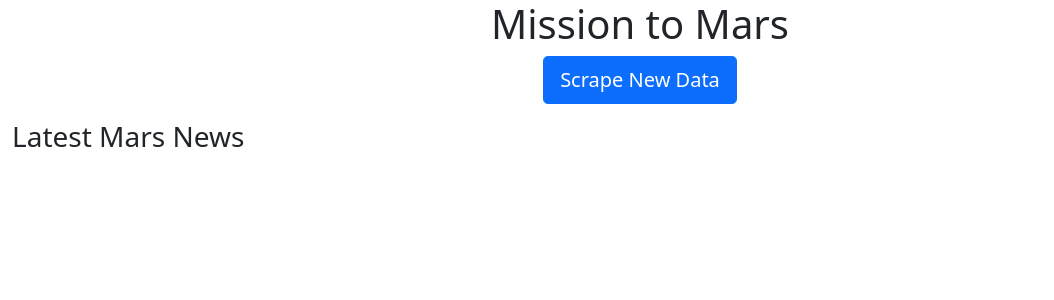
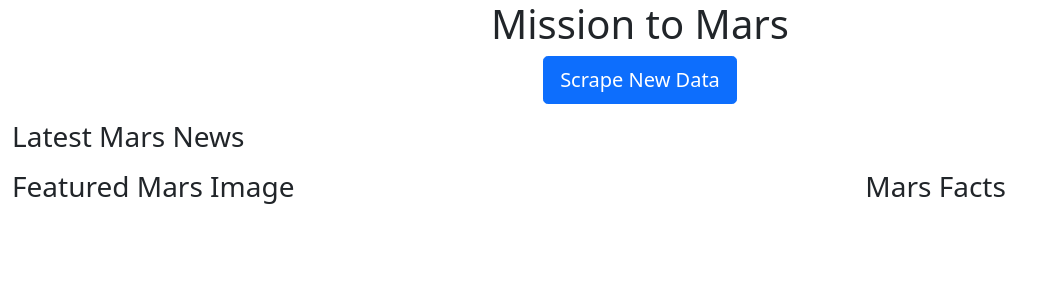
Before and after one commit to wjcutrone/Mars-Webpage, a Flask app: template Missions_to_Mars/templates/index.html in a window 1280 px wide. Shown: the top 300 px of the page, without its empty margins (0-1054 px from the left). Run offline with Flask 2, Linux system fonts and the light colour scheme; the template is opened without the code that fills it, so the values that code supplies are empty; some libraries are stand-ins or nearby versions.

Commit message:
updates
worked on index.html

```diff
--- a/Missions_to_Mars/templates/index.html
+++ b/Missions_to_Mars/templates/index.html
@@ -22,12 +22,47 @@
         <div class="row">
             <div class="col-md-12">
                 <h3>Latest Mars News</h3>
-                <h5>{{mars_facts.p_data.title}}</h5>
-                <h5>{{mars_facts.paragraph}}</h5>
+                <h5>{{mars_facts.title}}</h5>
+                <p>{{mars_facts.paragraph}}</p>
+
             </div>
         </div>
     </div>
-
+    <div class="container-fluid">
+        <div class="row">
+            <div class="col-md-8">
+                <h3>Featured Mars Image</h3>
+                <img src="{{mars_facts.f_image}}">
+            </div>
+            <div class="col-md-4">
+                <h3> Mars Facts </h3>
+                <table> {{mars_facts.table_data}}</table>
+            </div>
+        </div>
+    </div>
+    <!-- <div class="container-fluid">
+        <div class="row">
+            <div class="col-md-12">
+                <h2>Mars Hemispheres</h2>
+            </div>
+        </div>
+        <div class="row">
+            <div class="col-md-6">
+                <p>hemispheres[0]</p>
+            </div>
+            <div class="col-md-6">
+                <p> hemispheres[1]</p>
+            </div>
+        </div>
+        <div class="row">
+            <div class="col-md-6">
+                <p> hemispheres[2]</p>
+            </div>
+            <div class="col-md-6">
+                <p> hemispheres[3]</p>
+            </div>
+        </div>
+    </div> -->
 
 <script src="https://cdn.jsdelivr.net/npm/bootstrap@5.0.0-beta2/dist/js/bootstrap.bundle.min.js" integrity="sha384-b5kHyXgcpbZJO/tY9Ul7kGkf1S0CWuKcCD38l8YkeH8z8QjE0GmW1gYU5S9FOnJ0" crossorigin="anonymous"></script>
 </body>
```
Also changed, not shown: Missions_to_Mars/alternate.py (deleted, +0 -29 lines).
